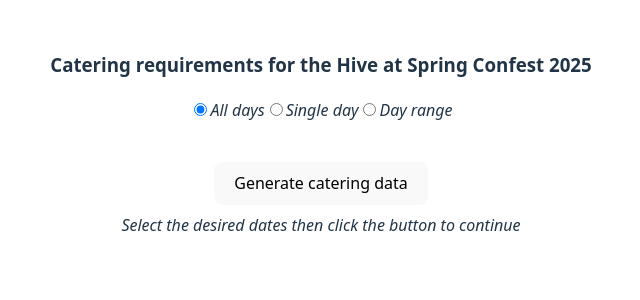
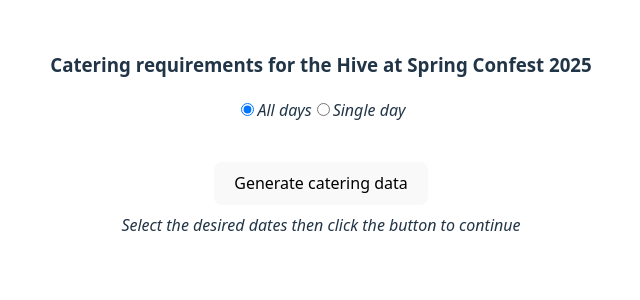
Before and after one commit to mileswhiticker/hivecateringexport, a React (Vite) app: page / in a window 1280 px wide. Shown: the top 300 px of the page, without its empty margins (319-959 px from the left). Built offline with nearby package versions, Linux system fonts and the light colour scheme; no server answers.

Commit message:
fix: disable "Day range" query in frontend due to some faulty logic, fix some date parsing issues in backend
Signed-off-by: Miles Whiticker <miles.whiticker@gmail.com>

```diff
--- a/src/App.tsx
+++ b/src/App.tsx
@@ -45,7 +45,7 @@ function App() {
 
     function pollCateringData(){
         setPollButtonText(pollButtonLoadingText);
-        setDietTable(<div></div>);
+        // setDietTable(<div></div>);
 
         //is the user requesting a specific date range?
         let api_url_query = api_url;
@@ -56,7 +56,7 @@ function App() {
                 api_url_query += `&date_end=${inputEndDate}`;
             }
         }
-        console.log('user is sending GET request to url: ' + api_url_query);
+        // console.log('user is sending GET request to url: ' + api_url_query);
 
         fetch(api_url_query)
             .then((res) => res.json())
@@ -121,16 +121,16 @@ function App() {
                 />
                 Single day
             </label>
-            <label>
-                <input
-                    type="radio"
-                    name="dateRequestInput"
-                    value="Day range"
-                    checked={selectedDateType === "Day range"}
-                    onChange={handleDateRequestChange}
-                />
-                Day range
-            </label>
+            {/*<label>*/}
+            {/*    <input*/}
+            {/*        type="radio"*/}
+            {/*        name="dateRequestInput"*/}
+            {/*        value="Day range"*/}
+            {/*        checked={selectedDateType === "Day range"}*/}
+            {/*        onChange={handleDateRequestChange}*/}
+            {/*    />*/}
+            {/*    Day range*/}
+            {/*</label>*/}
         </em></div>
 
         <div className="lineItem">
```
Also changed, not shown: 1 other file (tests, documents, lock files or other folders).
